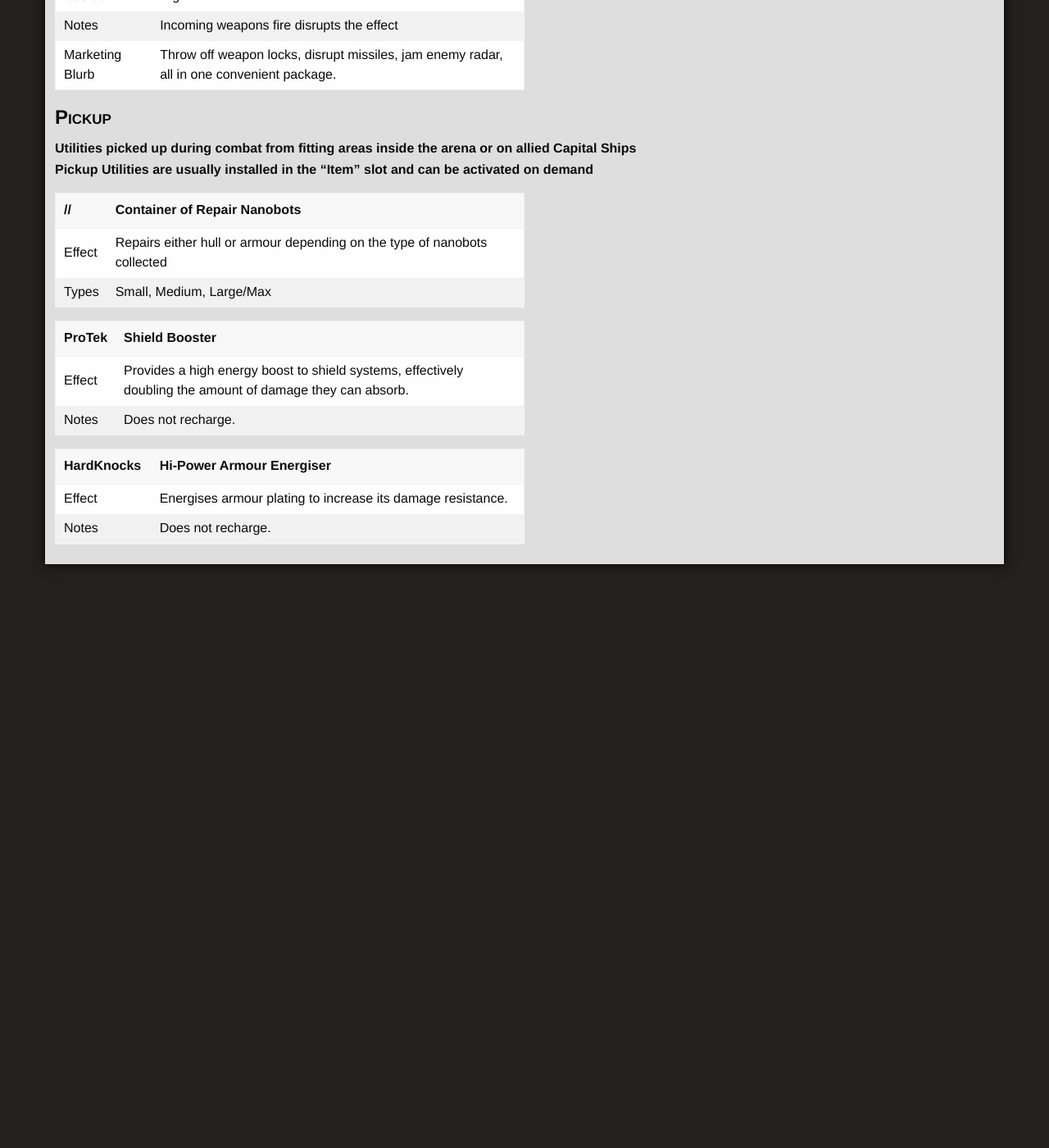
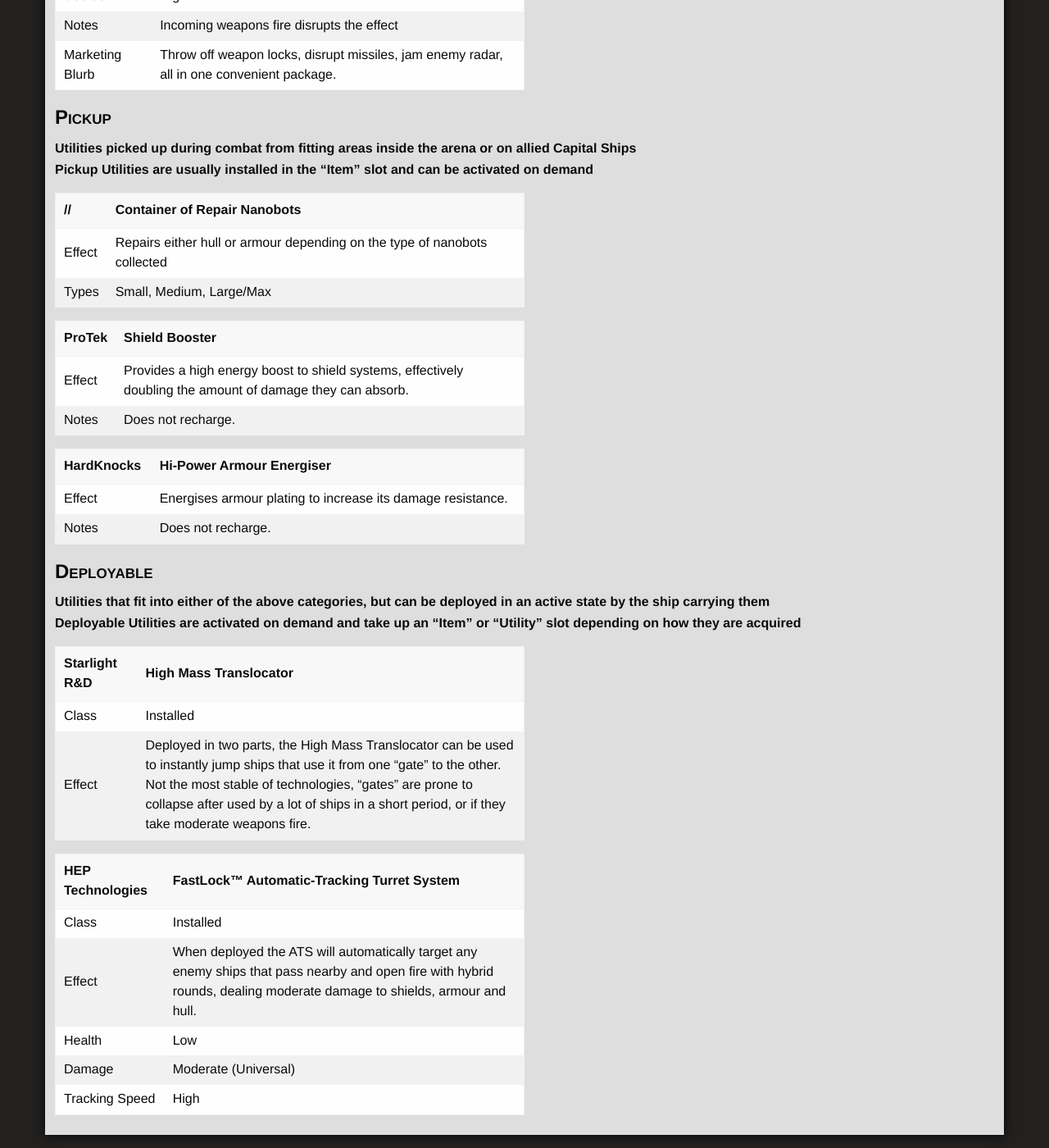
Before and after one commit to ori-sky/polar-space, a Jekyll site: the page built from designs/weapons.md, in a window 1280 px wide and 1400 px high, scrolled down 8466 px. Shown: the whole window at 82% size. Built offline with Jekyll 4.4.1, drawn with Linux system fonts in a browser that asks for light colours; nearby versions of some CDN libraries; some web fonts are replaced; our own code applies the rules of GitHub Pages for plain Markdown files; library files that are not in the unit come from our copies; before the commit the page ends 9170 px from its top, so only the background shows below that; some of the changed text lies outside the part shown.

Commit message:
Update weapons.md
Added Deployable Turrets and Deployable Translocators

```diff
--- a/designs/weapons.md
+++ b/designs/weapons.md
@@ -180,7 +180,7 @@
 # Utilities
 
 **Special tools that take up the "utility" slot, usually affect your ship in some way**
-**Utilities are split into "Installed" and "Pickup"**
+**Utilities are split into "Installed", "Pickup" and "Deployable"**
 
 ## Installed
 
@@ -236,3 +236,21 @@
 | --------------- | ------------------------------------------------------------ |
 | Effect          | Energises armour plating to increase its damage resistance.      |
 | Notes      | Does not recharge.                                                      |
+
+## Deployable
+
+**Utilities that fit into either of the above categories, but can be deployed in an active state by the ship carrying them**
+**Deployable Utilities are activated on demand and take up an "Item" or "Utility" slot depending on how they are acquired**
+
+| Starlight R&D | High Mass Translocator |
+|-|-|
+|Class|Installed|
+|Effect| Deployed in two parts, the High Mass Translocator can be used to instantly jump ships that use it from one "gate" to the other. <br>Not the most stable of technologies, "gates" are prone to collapse after used by a lot of ships in a short period, or if they take moderate weapons fire.|
+
+| HEP Technologies | FastLock™ Automatic-Tracking Turret System |
+|-|-|
+|Class|Installed|
+|Effect | When deployed the ATS will automatically target any enemy ships that pass nearby and open fire with hybrid rounds, dealing moderate damage to shields, armour and hull.|
+|Health | Low|
+|Damage | Moderate (Universal)|
+|Tracking Speed | High|
```
